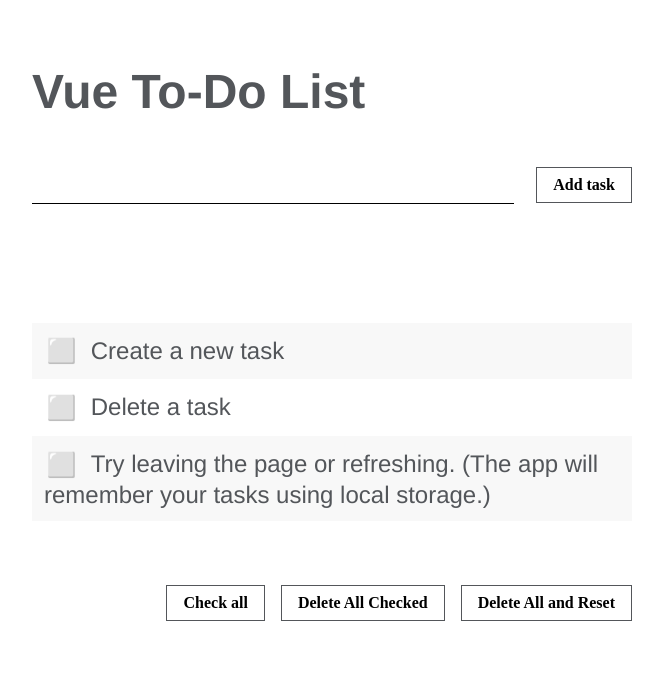
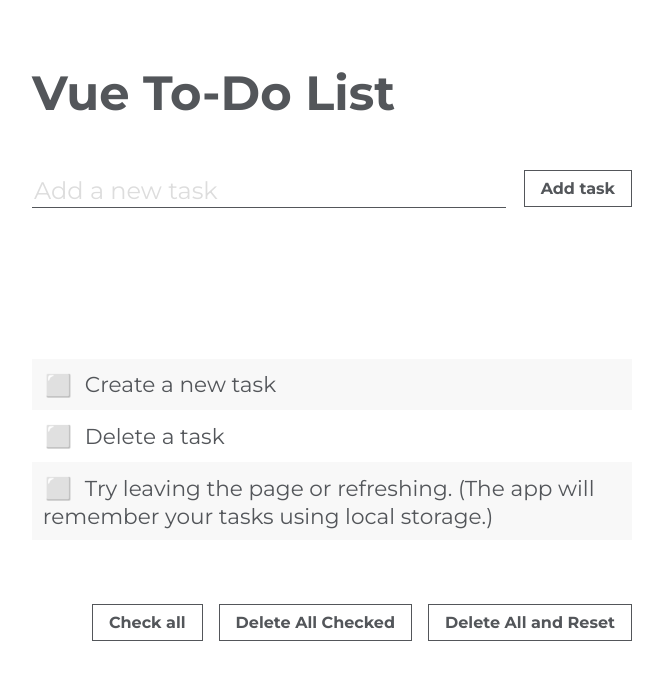
Before and after one commit to josh-collinsworth/vue-to-do-list, a Vue app: page / in a window 1280 px wide. Shown: the top 680 px of the page, without its empty margins (308-971 px from the left). Built offline with nearby package versions, Linux system fonts and the light colour scheme.

Commit message:
v2
Nifty animations, better font handling, and a new label for the task input

```diff
--- a/src/App.vue
+++ b/src/App.vue
@@ -51,10 +51,8 @@ export default {
       if(!allChecked){
         inputs.forEach(input => input.checked = 'checked');
       } else {
-        console.log('uncheckem')
         inputs.forEach(input => {
           input.checked = false;
-          console.log(input.checked);
         });
       }
     },
@@ -85,11 +83,9 @@ export default {
       const deleteIDs = allTasks.map(ID => {
         return parseInt(ID.id.replace('del-', ''));
       });
-      console.log(deleteIDs);
       const newTasks = this.tasks.filter(task => {
         return deleteIDs.indexOf(task.id) >= 0 ? null : task;
       });
-      console.log(newTasks);
 
       this.tasks = newTasks;
       localStorage.setItem('vueToDoList', JSON.stringify(this.tasks));
@@ -109,12 +105,15 @@ export default {
 
 
 <style>
+  :root {
+    --jcBlack: #53565a;
+  }
   #app {
-    font-family: 'Avenir', Helvetica, Arial, sans-serif;
+    font-family: 'Montserrat', Helvetica, Arial, sans-serif;
     font-size: calc(.7em + 1vw);
     -webkit-font-smoothing: antialiased;
     -moz-osx-font-smoothing: grayscale;
-    color: #53565a;
+    color: var(--jcBlack);
     width: 100%;
     max-width: 600px;
     margin: auto;
@@ -126,9 +125,10 @@ export default {
     }
   }
   button {
-    font-family: 'Avenir';
+    font-family: 'Montserrat';
     background: transparent;
-    border: 1px solid #53565a;
+    border: 1px solid var(--jcBlack);
+    color: var(--jcBlack);
     padding: .5rem 1rem;
     margin: 0;
     font-size: 1rem;
@@ -138,13 +138,13 @@ export default {
   }
   button:hover {
     color: white;
-    background-color: #53565a;
+    background-color: var(--jcBlack);
   }
   button:first-of-type{
     margin-left: 0;
   }
   button:focus {
-    outline: 1px solid #53565a;
+    outline: 1px solid var(--jcBlack);
     outline-offset: 1px;
   }
   .fade-enter-active, .fade-leave-active {
@@ -160,4 +160,7 @@ export default {
       opacity: 0;
       transform: translateY(-1.2em);
   }
+  input {
+    color: var(--jcBlack);
+  }
 </style>
--- a/src/assets/style.css
+++ b/src/assets/style.css
@@ -1,3 +1,9 @@
+@import url('https://fonts.googleapis.com/css?family=Montserrat:700,400');
+
 body {
     margin: 0;
 }
+
+body, input, textarea {
+    font-family: 'Montserrat';
+}
--- a/src/components/Modal.vue
+++ b/src/components/Modal.vue
@@ -25,7 +25,6 @@ export default {
     },
     methods: {
         changeAlerting: function() {
-            console.log(this.$refs);
             this.$emit('changeAlerting');
         },
         confirm: function(){
--- a/src/components/NewTaskEntry.vue
+++ b/src/components/NewTaskEntry.vue
@@ -1,7 +1,8 @@
 <template>
     <div id="newTaskBar">
-        <input type="text" v-model="newTask" @keyup.enter="addTask">
+        <input id="newTaskBarInput" type="text" v-model="newTask" @keyup.enter="addTask" placeholder="Add a new task">
         <button @click="addTask">Add task</button>
+        <label for="newTaskBarInput">Add a new task</label>
         <p>{{message}}&nbsp;</p>
     </div>
 </template>
@@ -42,7 +43,7 @@ export default {
 
 <style scoped>
     * {
-        font-family: 'Avenir';
+        font-family: 'Montserrat';
     }
     #newTaskBar {
         margin-top: 3rem;
@@ -53,7 +54,7 @@ export default {
     }
     @media(min-width: 600px){
         #newTaskBar {
-            grid-template-columns: 1fr 102px;
+            grid-template-columns: 1fr 110px;
         }
     }
     input[type="text"]{
@@ -63,11 +64,23 @@ export default {
         margin: 0 0 2px 0;
         position: relative;
         top: 3px;
+        overflow: visible;
+        background: #fff;
+        z-index: 3;
+    }
+    ::placeholder {
+        color: #ddd;
     }
     input[type="text"]:focus{
         outline: none;
         border-bottom: 3px double;
         margin-bottom: 0px;
+    }
+    input:not(:placeholder-shown):before {
+        content: 'osdifh';
+        position: absolute;
+        top: 0;
+        left: 0;
     }
     p {
         color: red;
@@ -79,4 +92,18 @@ export default {
     button {
         justify-self: flex-end;
     }
+    p, label {
+        grid-column: 1 / -1;
+    }
+    label {
+        color: #a7a8aa;
+        font-size: .5em;
+        font-weight: bold;
+        position: relative;
+        top: -2rem;
+        transition: top .2s ease-in-out;
+    }
+    input:not(:placeholder-shown) ~ label {
+        top: -4.2rem;
+    }
 </style>
--- a/src/components/Task.vue
+++ b/src/components/Task.vue
@@ -50,10 +50,13 @@ export default {
         display: inline-block;
     }
     li {
+        font-family: 'Montserrat';
+        font-size: .9em;
         box-sizing: border-box;
         width: 100%;
         transition: all .15s ease-out;
         position: relative;
+        overflow: hidden;
     }
     li:hover {
         transform: translateX(-.5rem);
@@ -62,17 +65,21 @@ export default {
         width: calc(100% + .5rem);
     }
     button.delete {
+        transition: .3s cubic-bezier(0.50, -0.50, 0.2, 1.5);
         box-sizing: border-box;
         border: 3px solid white;
         background: none;
         border-radius: 100%;
         margin-left: .5rem;
-        position: relative;
+        position: absolute;
+        right: 1rem;
+        top: calc(100%);
         width: 2rem;
         height: 2rem;
         background: red;
         color: white;
-        display: none;
+        display: flex;
+        padding-top: 100%;
         text-align: center;
         justify-content: center;
         align-items: center;
@@ -119,5 +126,6 @@ export default {
     }
     input[type="checkbox"]:checked  ~ button.delete {
         display: flex;
+        top: calc(50% - 1rem);
     }
 </style>
```
